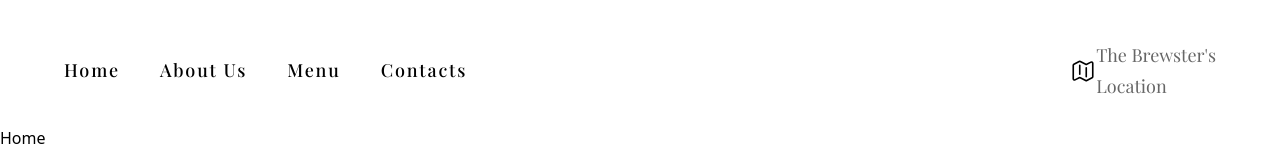
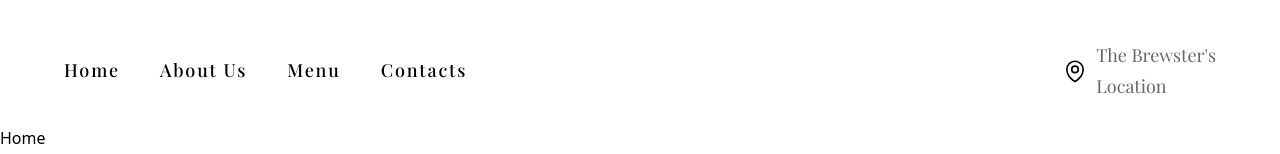
Before and after one commit to Rali-28/the_brewster, a React (Vite) app: page / in a window 1280 px wide. Shown: the top 154 px of the page. Built offline with nearby package versions, Linux system fonts and the light colour scheme.

Commit message:
Adjusted map section
Added new style to style.js
Updated the map section of the navbar

```diff
--- a/src/components/Navbar.jsx
+++ b/src/components/Navbar.jsx
@@ -1,7 +1,6 @@
 import React from 'react'
 import { navLinks } from '../constants'
-import { map } from '../assets'
-import styles from '../style'
+import styles, { layout } from '../style'
 
 const Navbar = () => (
 
@@ -42,17 +41,20 @@ const Navbar = () => (
     <div className='flex-row hidden pt-4 sm:flex place-items-center'>
 
       <div>
-        <a src='#' className='items-center justify-end cursor-pointer sm:flex'>
-        <img src={map} alt='map'  className='h-[26px] w-[26px] flex-col'/>
+        <a src='#' className={`items-center justify-end cursor-pointer sm:flex ${layout.map_text}`}>
+
+          <svg xmlns="http://www.w3.org/2000/svg" viewBox="0 0 24 24" className='fill-none w-[26px] h-[26px] stroke-[1.5] stroke-black mr-2'>
+
+            <path stroke-linecap="round" stroke-linejoin="round" d="M15 10.5a3 3 0 11-6 0 3 3 0 016 0z" />
+            <path stroke-linecap="round" stroke-linejoin="round" d="M19.5 10.5c0 7.142-7.5 11.25-7.5 11.25S4.5 17.642 4.5 10.5a7.5 7.5 0 1115 0z" />
+          </svg>
+
+            The Brewster's <br />
+            Location
         </a>
       </div>
 
-      <div>
-        <p className={`items-center justify-end cursor-pointer sm:flex hidden ${styles.paragraph} hover:text-black leading-[.9]`}>
-          The Brewster's <br />
-          Location
-        </p>
-      </div>
+
 
     </div>
     {/* End Map */}
--- a/src/style.js
+++ b/src/style.js
@@ -26,6 +26,7 @@ export const layout =
     sectionImgReverse: `flex-1 flex ${styles.flexCenter} md:ml-10 ml-0 md:mt-0 mt-10 relative`,
 
     sectionInfo: `flex 1 ${styles.flexStart} flex-col`,
+    map_text: `${styles.paragraph} hover:text-black leading-[.9]`,
 };
 
 export default styles;
```
Also changed, not shown: src/assets/map.svg.
